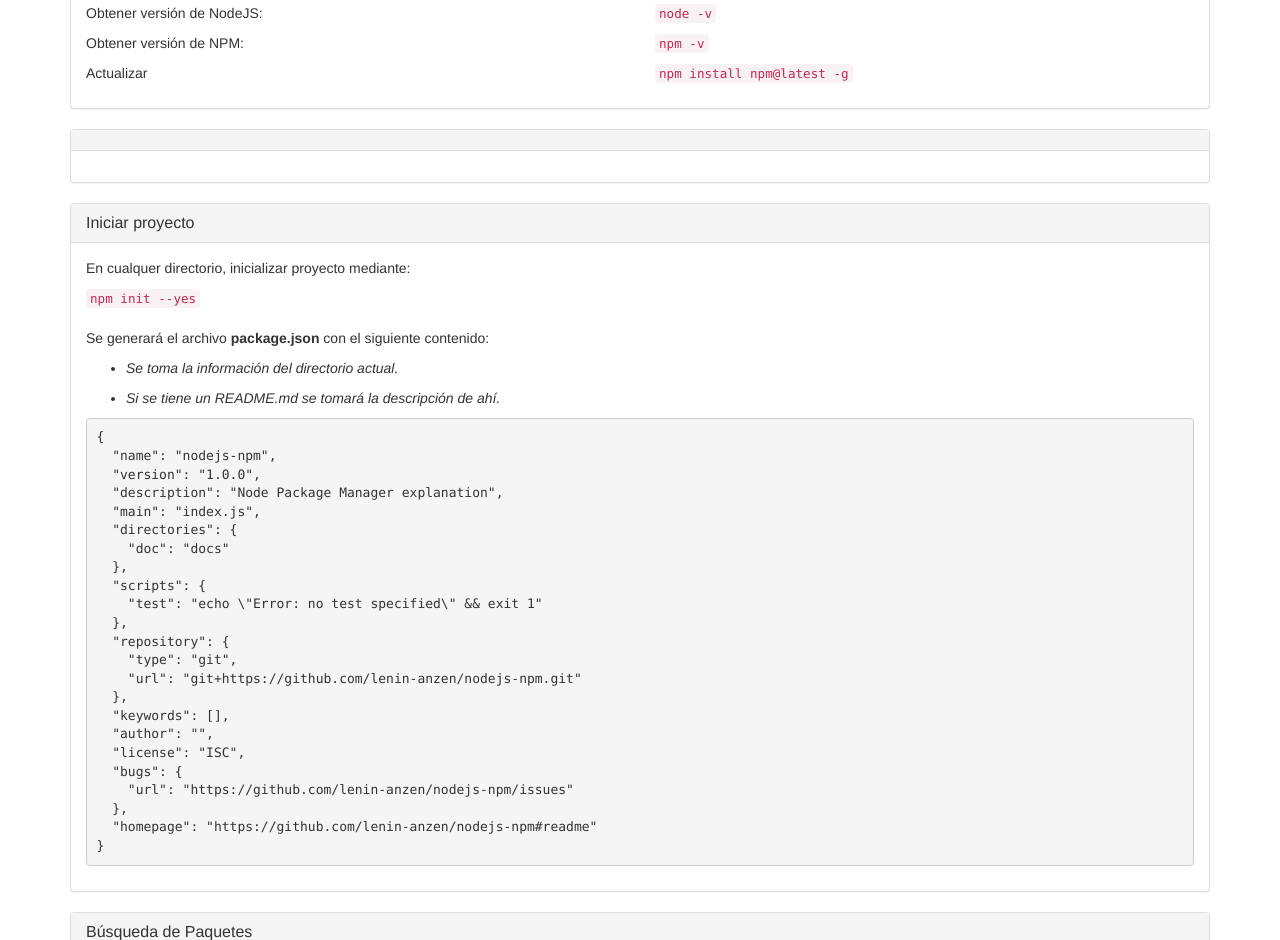
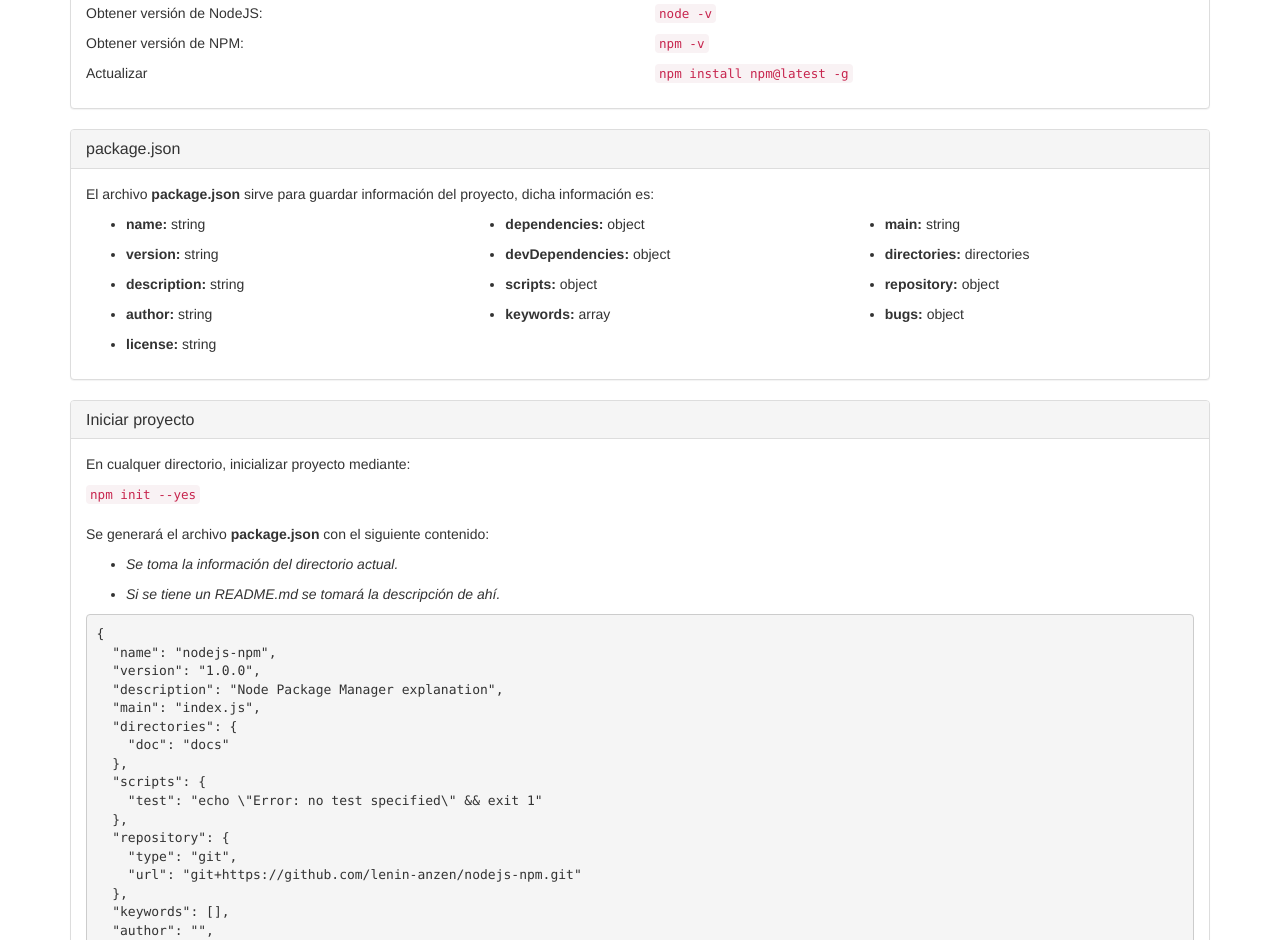
Before and after one commit to lenin-anzen/nodejs-npm, a website: page docs/index.html in a window 1280 px wide. Shown: the part 1041-1981 px from the top of the page. Drawn offline with nearby package versions, Linux system fonts and the light colour scheme.

Commit message:
package.json info

```diff
--- a/docs/index.html
+++ b/docs/index.html
@@ -134,11 +134,40 @@ nvm use node</code>
             </div>
             <div class="panel panel-default" id="package">
                 <div class="panel-heading">
-                    <h3 class="panel-title"><a href="" target="_blank" title=""></a></h3>
+                    <h3 class="panel-title"><a href="https://docs.npmjs.com/getting-started/using-a-package.json" target="_blank" title="Using a package.json">package.json</a></h3>
                 </div>
                 <div class="panel-body">
                     <div class="row">
-                        <div class="col md-12 col-sm-12"></div>
+                        <div class="col md-12 col-sm-12">
+                          <p>El archivo <strong>package.json</strong> sirve para guardar información del proyecto, dicha información es:</p>
+                        </div>
+                    </div>
+                    <div class="row">
+                        <div class="col md-4 col-sm-4">
+                          <ul>
+                            <li><p><strong>name:</strong> string</p></li>
+                            <li><p><strong>version:</strong> string</p></li>
+                            <li><p><strong>description:</strong> string</p></li>
+                            <li><p><strong>author:</strong> string</p></li>
+                            <li><p><strong>license:</strong> string</p></li>
+                          </ul>
+                        </div>
+                        <div class="col md-4 col-sm-4">
+                          <ul>
+                            <li><p><strong>dependencies:</strong> object</p></li>
+                            <li><p><strong>devDependencies:</strong> object</p></li>
+                            <li><p><strong>scripts:</strong> object</p></li>
+                            <li><p><strong>keywords:</strong> array</p></li>
+                          </ul>
+                        </div>
+                        <div class="col md-4 col-sm-4">
+                          <ul>
+                            <li><p><strong>main:</strong> string</p></li>
+                            <li><p><strong>directories:</strong> directories</p></li>
+                            <li><p><strong>repository:</strong> object</p></li>
+                            <li><p><strong>bugs:</strong> object</p></li>
+                          </ul>
+                        </div>
                     </div>
                 </div>
             </div>
```
